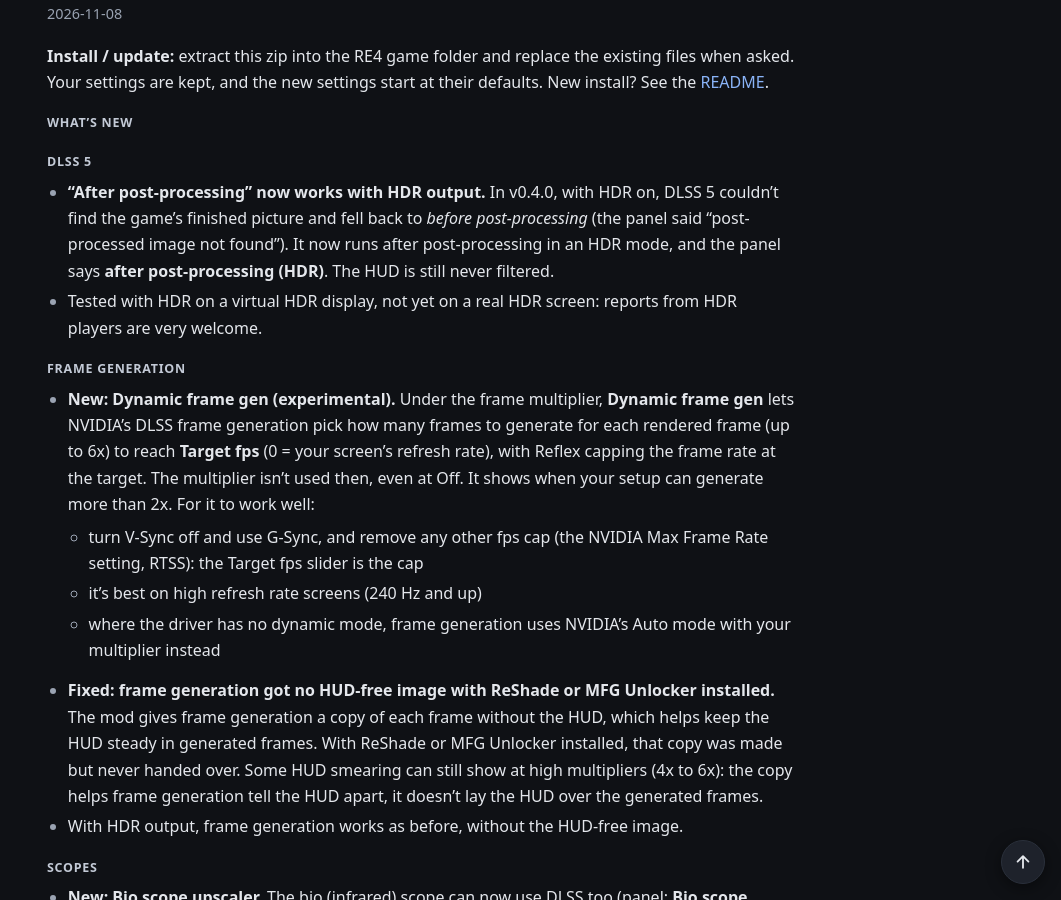
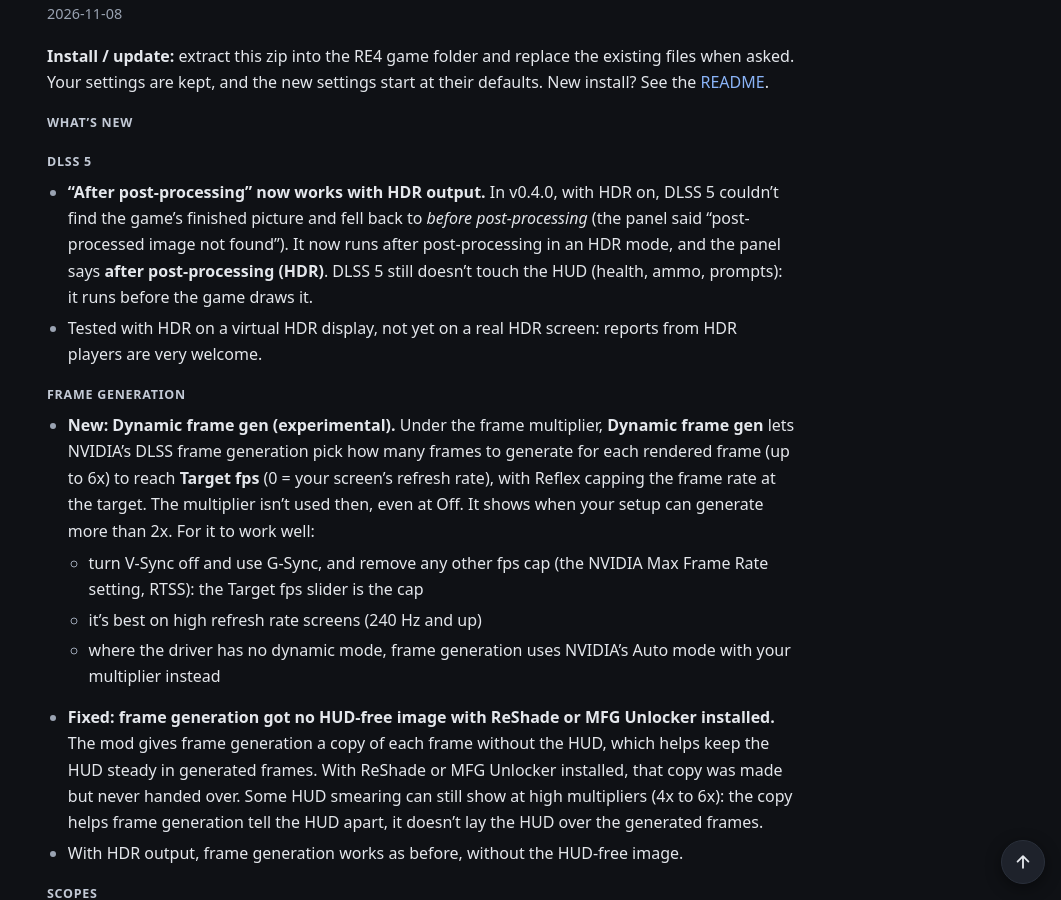
Before and after one commit to nmkha16/re4r-dlss-notes, a Jekyll site: the page built from index.md, in a window 1280 px wide and 900 px high, scrolled down 505 px. Shown: the whole window, without its empty margins (219-1280 px from the left). Built offline with Jekyll 4.4.1, drawn with Linux system fonts in a browser that asks for light colours.

Commit message:
Release notes for v0.4.1

```diff
--- a/index.md
+++ b/index.md
@@ -24,7 +24,7 @@ Newest version first. Versions: [v0.4.1](#v041) · [v0.4.0](#v040) · [v0.3.5](#
 ### What's new
 
 ### DLSS 5
-- **"After post-processing" now works with HDR output.** In v0.4.0, with HDR on, DLSS 5 couldn't find the game's finished picture and fell back to *before post-processing* (the panel said "post-processed image not found"). It now runs after post-processing in an HDR mode, and the panel says **after post-processing (HDR)**. The HUD is still never filtered.
+- **"After post-processing" now works with HDR output.** In v0.4.0, with HDR on, DLSS 5 couldn't find the game's finished picture and fell back to *before post-processing* (the panel said "post-processed image not found"). It now runs after post-processing in an HDR mode, and the panel says **after post-processing (HDR)**. DLSS 5 still doesn't touch the HUD (health, ammo, prompts): it runs before the game draws it.
 - Tested with HDR on a virtual HDR display, not yet on a real HDR screen: reports from HDR players are very welcome.
 
 ### Frame generation
```
